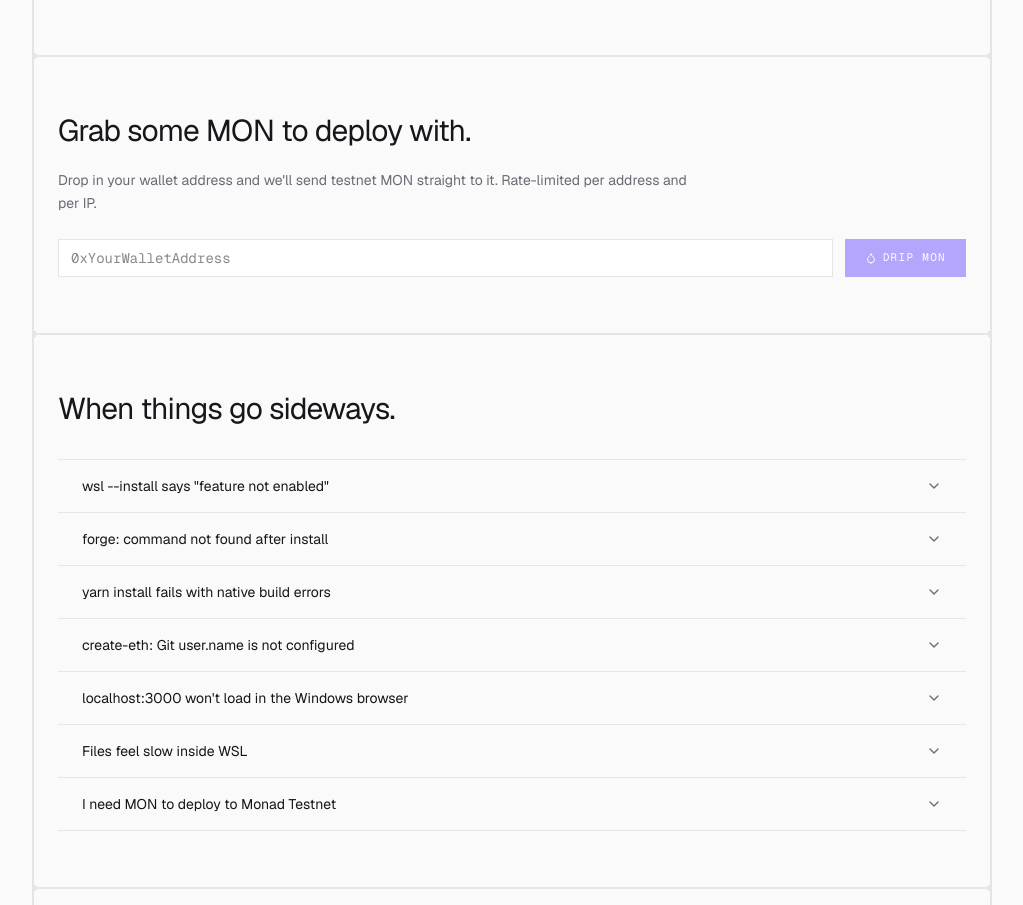
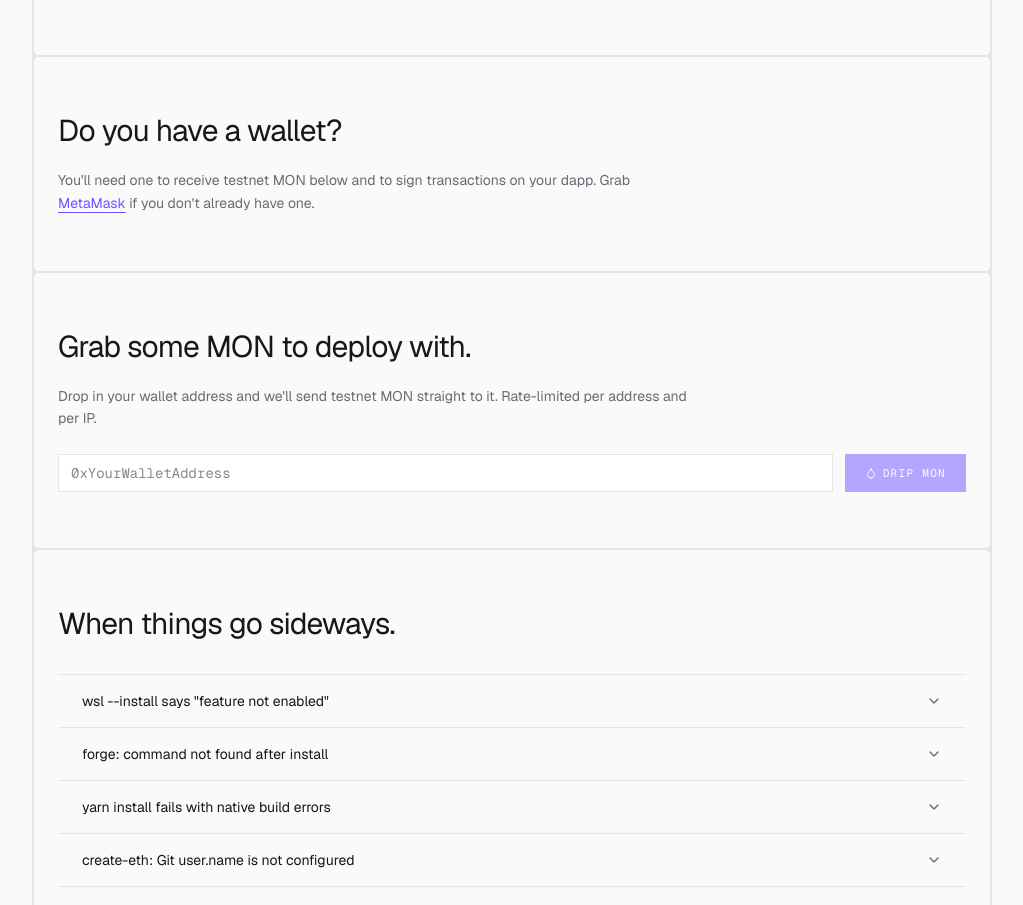
Before and after one commit to portdeveloper/setup-devnads-com, a Next.js app: page /en in a window 1280 px wide. Shown: the part 3717-4622 px from the top of the page, without its empty margins (128-1151 px from the left). Built offline with nearby package versions, Linux system fonts and the light colour scheme.

Commit message:
Add a wallet prompt with a MetaMask link before the faucet
The faucet section asks for a wallet address but never told users where
to get one. Now a short section sits between the install steps and the
faucet pointing first-timers to metamask.io.

```diff
--- a/src/components/home-flow.tsx
+++ b/src/components/home-flow.tsx
@@ -170,6 +170,16 @@ export function HomeFlow({
         </SectionFrame>
       ))}
 
+      {/* WALLET */}
+      <SectionFrame className="px-6 py-14">
+        <h2 className="text-2xl md:text-3xl tracking-tight mb-5" style={{ color: "var(--text)" }}>
+          {dict.wallet.title}
+        </h2>
+        <p className="text-sm leading-relaxed max-w-[640px]" style={{ color: "var(--dim)" }}>
+          {renderInline(dict.wallet.body)}
+        </p>
+      </SectionFrame>
+
       {/* FAUCET */}
       <SectionFrame className="px-6 py-14">
         <h2 className="text-2xl md:text-3xl tracking-tight mb-5" style={{ color: "var(--text)" }}>
--- a/src/i18n/dictionaries/en.ts
+++ b/src/i18n/dictionaries/en.ts
@@ -28,6 +28,11 @@ export const en: Dictionary = {
       "Open three terminals from inside your project directory. The first spins up a local Anvil node, the second deploys your contracts to it, the third serves the dapp.",
     note:
       "To deploy to Monad Testnet later: gh auth login, yarn deploy --network monadTestnet.",
+  },
+  wallet: {
+    title: "Do you have a wallet?",
+    body:
+      "You'll need one to receive testnet MON below and to sign transactions on your dapp. Grab [MetaMask](https://metamask.io) if you don't already have one.",
   },
   faucet: {
     title: "Grab some MON to deploy with.",
--- a/src/i18n/dictionaries/tr.ts
+++ b/src/i18n/dictionaries/tr.ts
@@ -28,6 +28,11 @@ export const tr: Dictionary = {
       "Proje dizini içinde üç terminal aç. Birincisi yerel bir Anvil node'u başlatır, ikincisi sözleşmeleri ona deploy eder, üçüncüsü dapp'i sunar.",
     note:
       "Daha sonra Monad Testnet'e deploy etmek için: gh auth login, yarn deploy --network monadTestnet.",
+  },
+  wallet: {
+    title: "Cüzdanın var mı?",
+    body:
+      "Aşağıdaki testnet MON'u almak ve dapp'inde işlem imzalamak için bir cüzdana ihtiyacın olacak. Yoksa [MetaMask](https://metamask.io)'i kap.",
   },
   faucet: {
     title: "Deploy için biraz MON kap.",
--- a/src/i18n/types.ts
+++ b/src/i18n/types.ts
@@ -41,6 +41,10 @@ export type Dictionary = {
     title: string;
     body: string;
     note: string;
+  };
+  wallet: {
+    title: string;
+    body: string;
   };
   faucet: {
     title: string;
```
